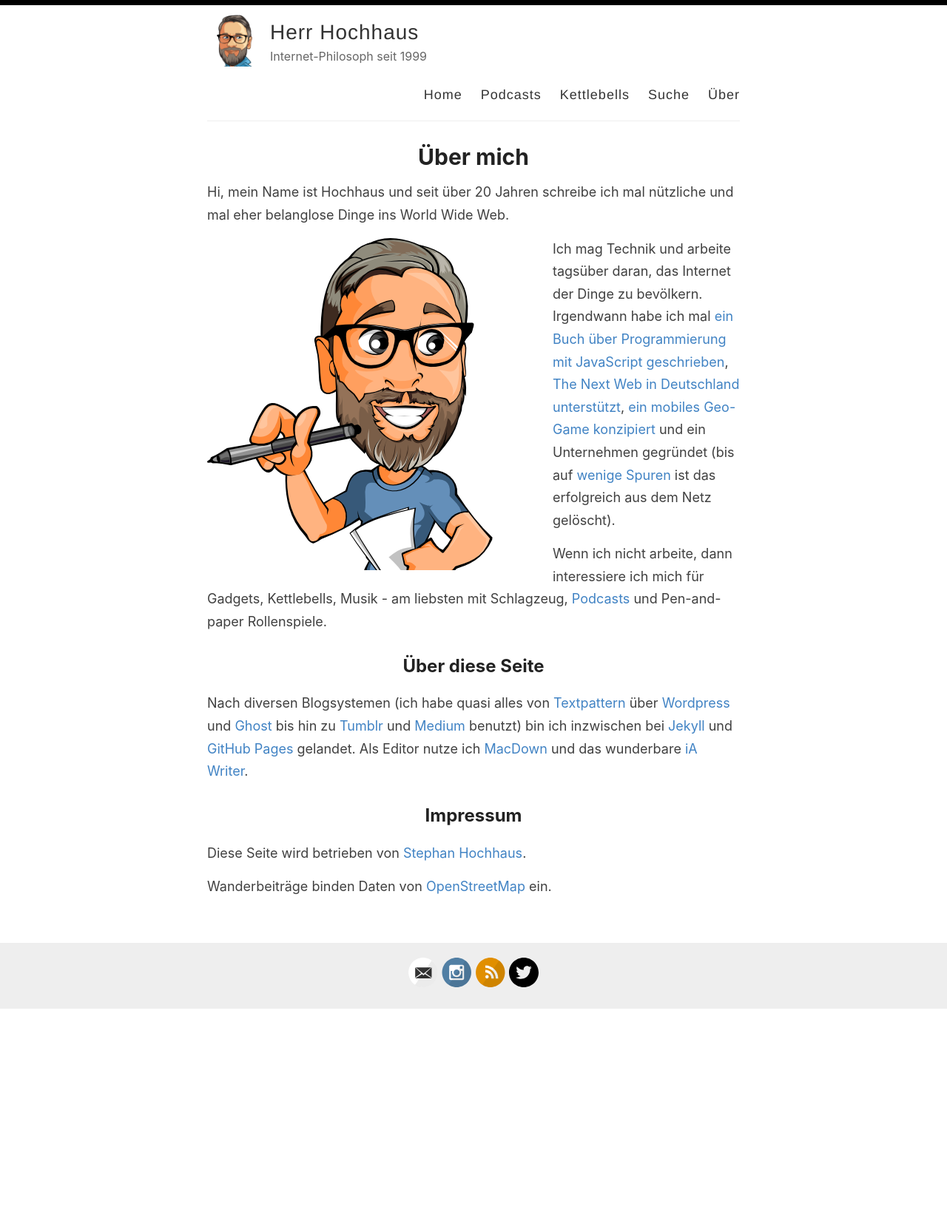
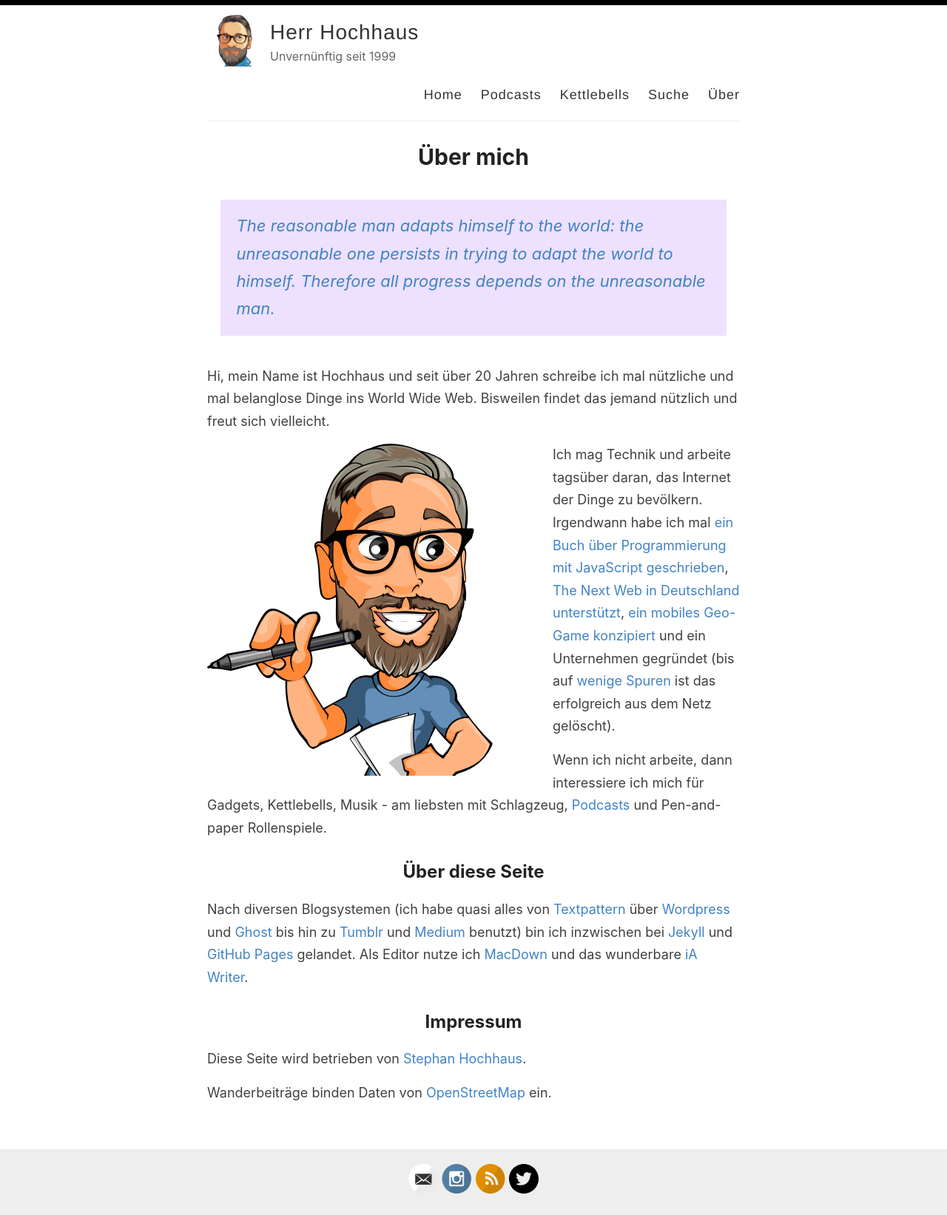
Before and after one commit to herrhochhaus/herrhochhaus.github.io, a Jekyll site: the page built from _pages/about.md, in a window 1280 px wide. Shown: the whole page at 74% size. Built offline with Jekyll 4.4.1, drawn with Linux system fonts in a browser that asks for light colours; before the commit the page ends 1364 px from its top, so only the background shows below that.

Commit message:
unreasonable changes

```diff
--- a/_config.yml
+++ b/_config.yml
@@ -9,7 +9,7 @@ name: Herr Hochhaus
 author: Stephan Hochhaus
 
 # Short bio or description (displayed in the header)
-description: Internet-Philosoph seit 1999
+description: Unvernünftig seit 1999
 
 # URL of your avatar or profile pic (you could use your GitHub profile pic)
 avatar: /images/herrhochhaus.png
--- a/_pages/about.md
+++ b/_pages/about.md
@@ -4,7 +4,11 @@ title: Über mich
 permalink: /about/
 ---
 
-Hi, mein Name ist Hochhaus und seit über 20 Jahren schreibe ich mal nützliche und mal eher belanglose Dinge ins World Wide Web.
+> [The reasonable man adapts himself to the world: the unreasonable one persists in trying to adapt the world to himself.
+Therefore all progress depends on the unreasonable man.
+](https://www.goodreads.com/quotes/536961-the-reasonable-man-adapts-himself-to-the-world-the-unreasonable)
+
+Hi, mein Name ist Hochhaus und seit über 20 Jahren schreibe ich mal nützliche und mal belanglose Dinge ins World Wide Web. Bisweilen findet das jemand nützlich und freut sich vielleicht.
 
 ![Herr Hochhaus schreibt](/images/herrhochhausschreibt.png){: style="float: left; margin-right: 1em;"}
 
--- a/assets/style.scss
+++ b/assets/style.scss
@@ -371,7 +371,7 @@ nav {
   border-bottom: none;
 }
 
-.post {
+.post, .page {
   blockquote {
     margin: 1.8em .8em;
     /*border-left: 2px solid $gray;*/
```
